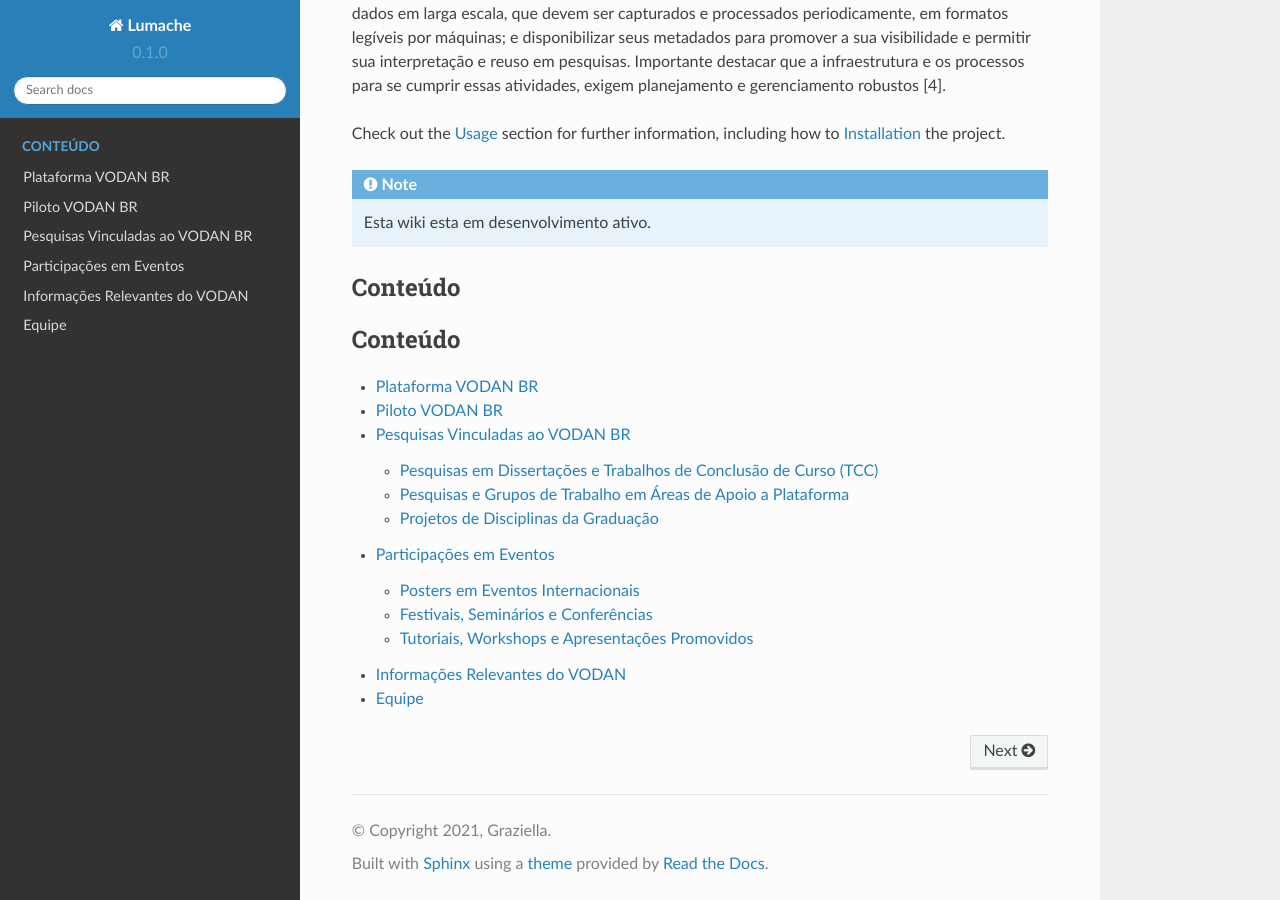
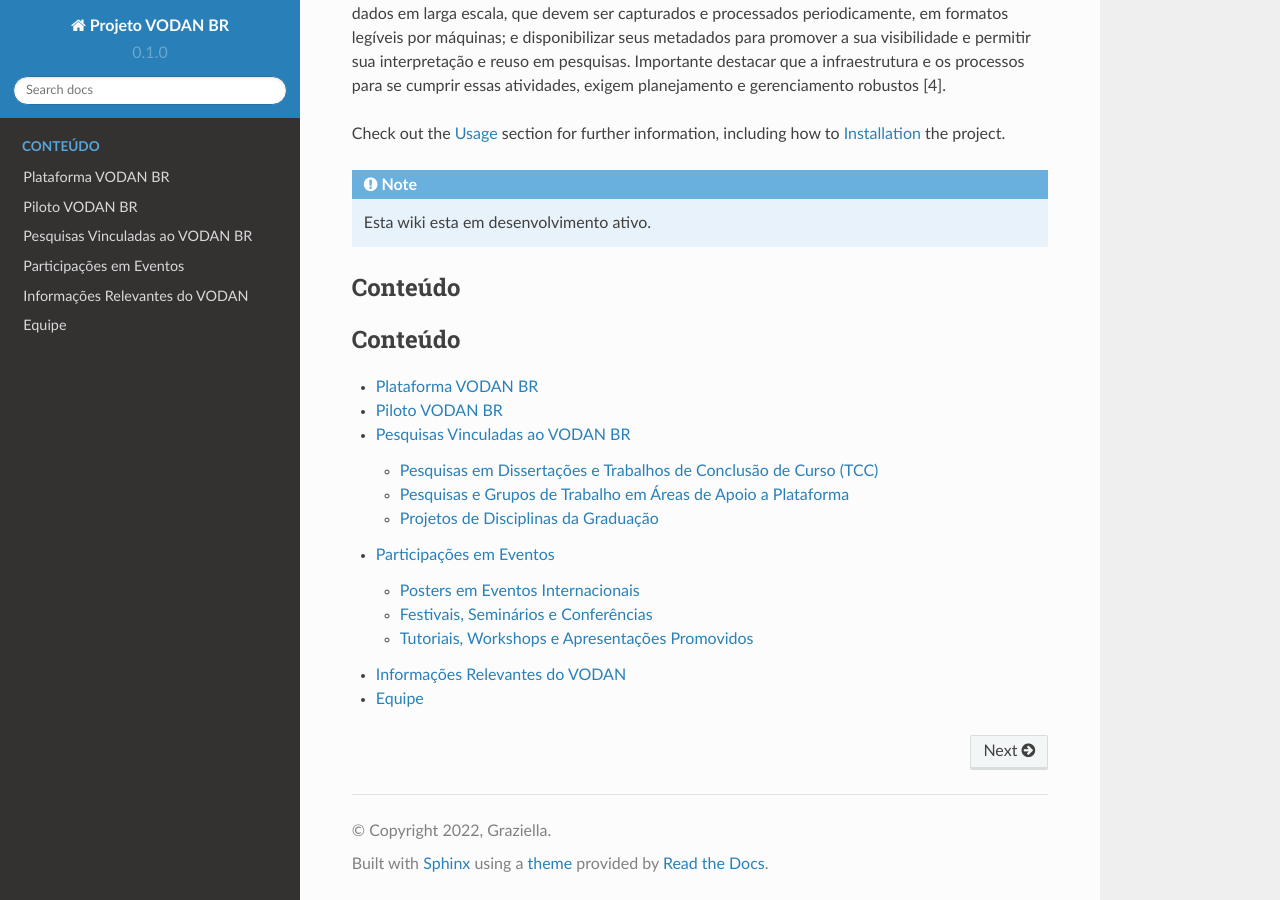
Before and after one commit to vodanbr/wiki, a Sphinx documentation site: the page built from docs/source/index.rst, in a window 1280 px wide and 900 px high, scrolled down 590 px. Built offline with Sphinx 7.4.7 and the Read the Docs theme 2.0.0, drawn with Linux system fonts in a browser that asks for light colours.

Commit message:
Update conf.py

```diff
--- a/docs/source/conf.py
+++ b/docs/source/conf.py
@@ -2,9 +2,9 @@
 
 # -- Project information
 
-project = 'Lumache'
-copyright = '2021, Graziella'
-author = 'Graziella'
+project = 'Projeto VODAN BR'
+copyright = '2022, Graziella'
+author = 'UFRJ-GRECO'
 
 release = '0.1'
 version = '0.1.0'
```
